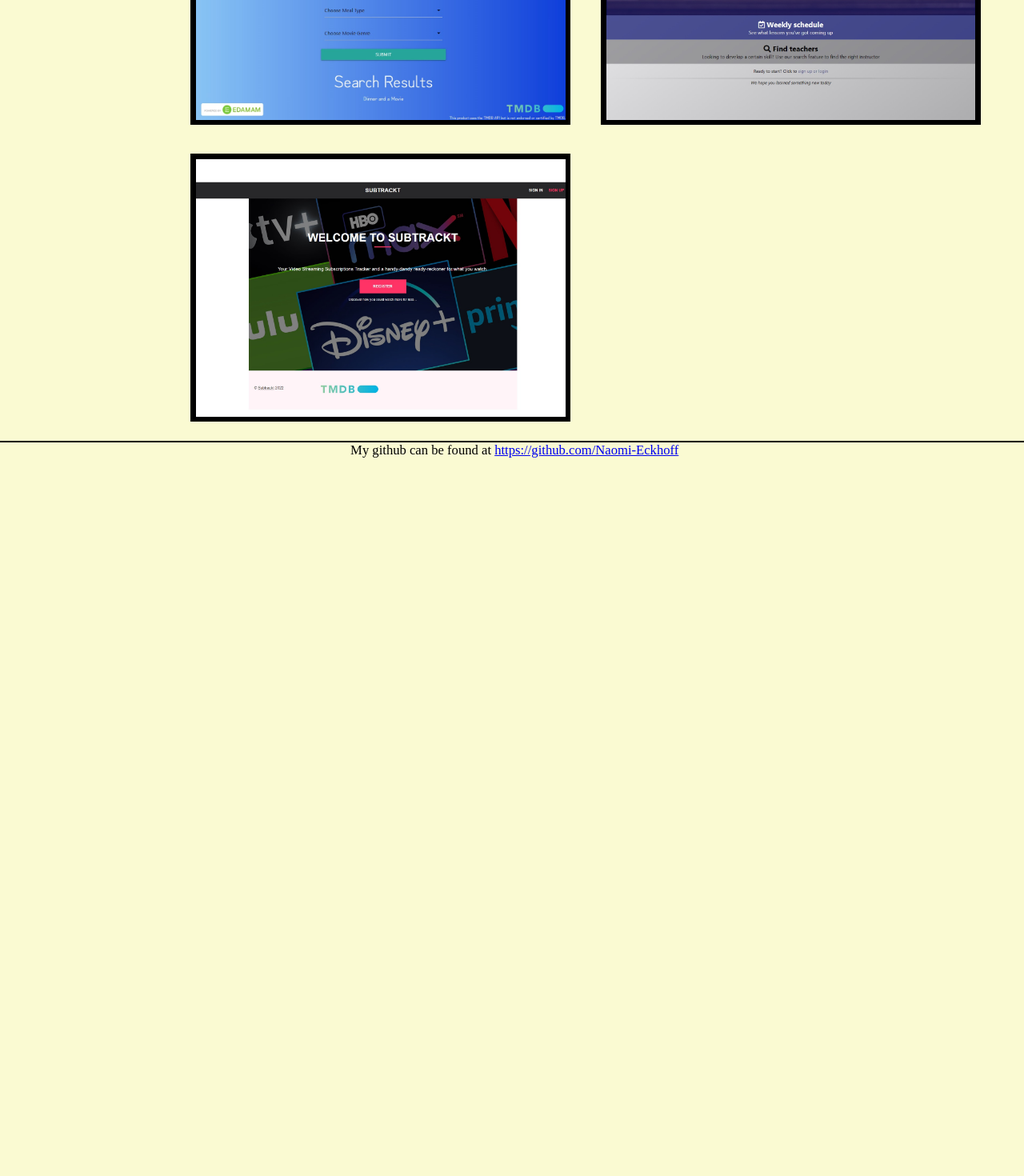
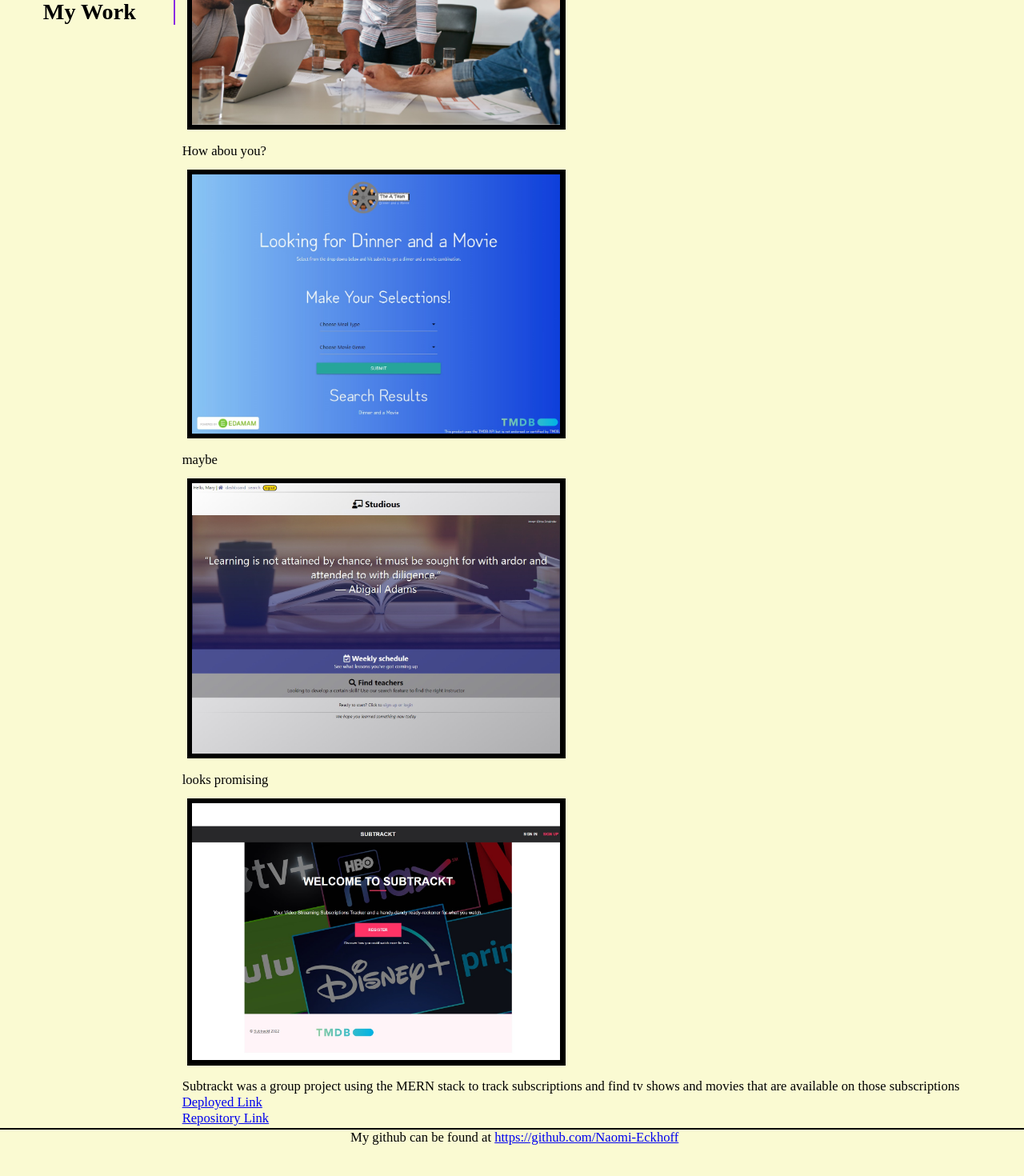
Before and after one commit to Naomi-Eckhoff/react-powered-portfolio, a React (Create React App) app: page /projects in a window 1280 px wide. Shown: the part 1481-2951 px from the top of the page at 80% size. Before the commit the page ends 2118 px from the top, so only its background shows below. Built offline with nearby package versions, Linux system fonts and the light colour scheme.

Commit message:
started converting project page to display more info

```diff
--- a/src/assets/css/style.css
+++ b/src/assets/css/style.css
@@ -89,7 +89,7 @@
 .other-projects img {
   width: 45%;
   height: auto;
-  margin: 1vw 1.5vw 1.5vw 1.5vw;
+  margin: 1vw 1vw 1vw 1vw;
   padding: 0.5vw;
   background-color: black;
 }
--- a/src/components/Projects/index.js
+++ b/src/components/Projects/index.js
@@ -31,33 +31,42 @@
 
         <h3> My Other Projects</h3>
         <div class="other-projects">
+          <table>
             <div>
               <a
                 href="https://docs.google.com/spreadsheets/d/1WPKTcP0T9pA5KS8s5LACuwLPzzkwvt4Z_Opq-1ydHnc/edit?usp=sharing">
                 <img src={warCalculator}
                   alt="A google sheets document written to calculate optimal troop formations for an online game" />
               </a>
+              <p>Is this gonna work?</p>
             </div>
             <div>
               <a href="https://github.com/Naomi-Eckhoff/horiseon-landing-page-challenge-1">
                 <img src={Horiseon} alt="Horiseon html refactor" />
               </a>
+              <p>How abou you?</p>
             </div>
             <div>
               <a href="https://baxters4karma.github.io/recipe-maker/">
                 <img src={mealAndMovie} alt="Meal and Movie Group Project" />
               </a>
+              <p>maybe</p>
             </div>
             <div>
               <a href="https://protected-dusk-79081.herokuapp.com/">
                 <img src={studious} alt="" />
               </a>
+              <p> looks promising</p>
             </div>
             <div>
               <a href="https://quiet-wildwood-89723.herokuapp.com/">
                 <img src={subtrackt} alt="" />
               </a>
+              <p>Subtrackt was a group project using the MERN stack to track subscriptions and find tv shows and movies that are available on those subscriptions</p>
+              <a href="https://quiet-wildwood-89723.herokuapp.com/" target="_blank"><p>Deployed Link</p></a>
+              <a href="https://github.com/ramantv/Subscription-Tracker" target="_blank"><p>Repository Link</p></a>
             </div>
+          </table>
         </div>
       </div>
     </section>
```
Lines whose indentation alone changed are shown as unchanged.
